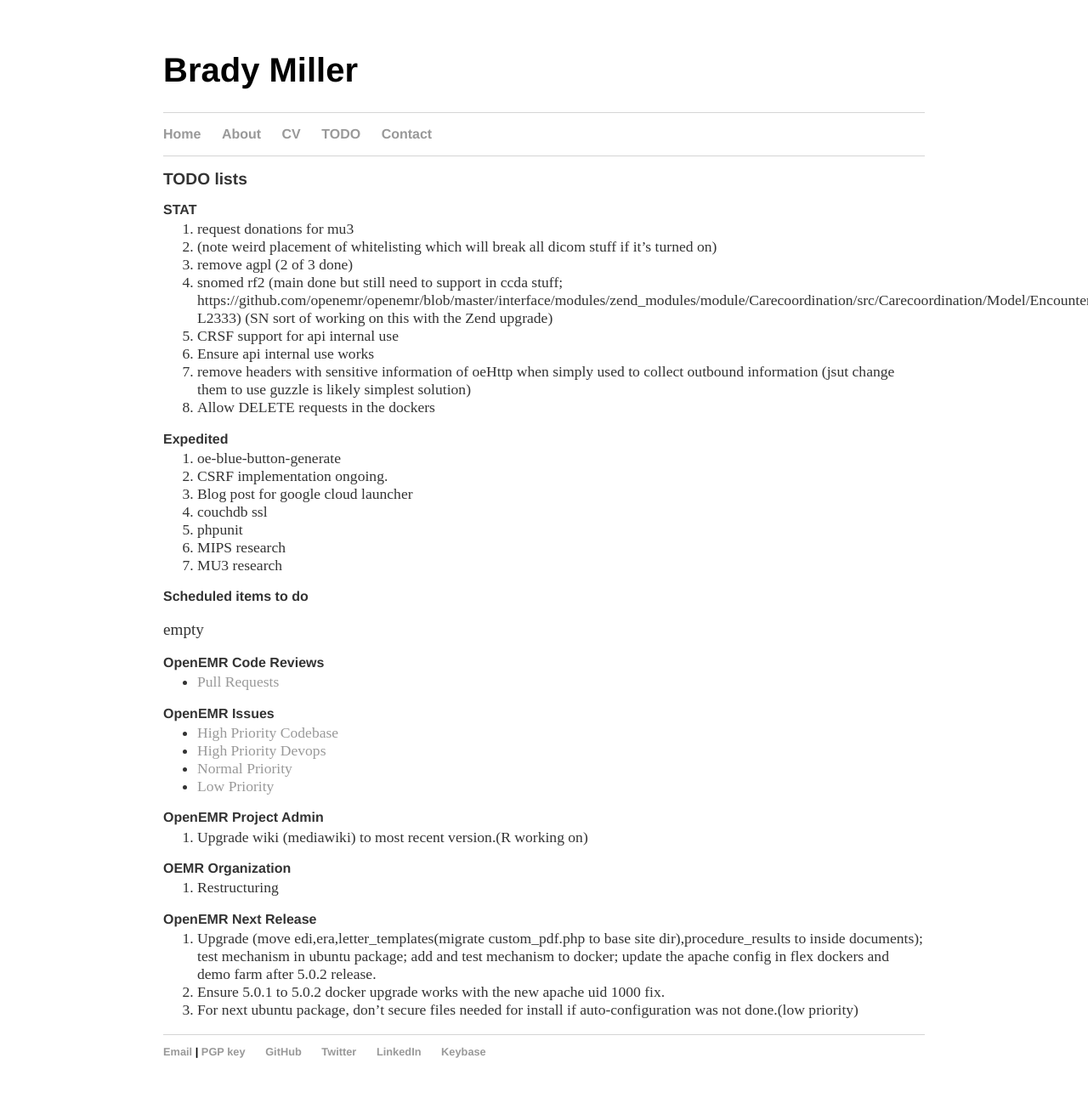
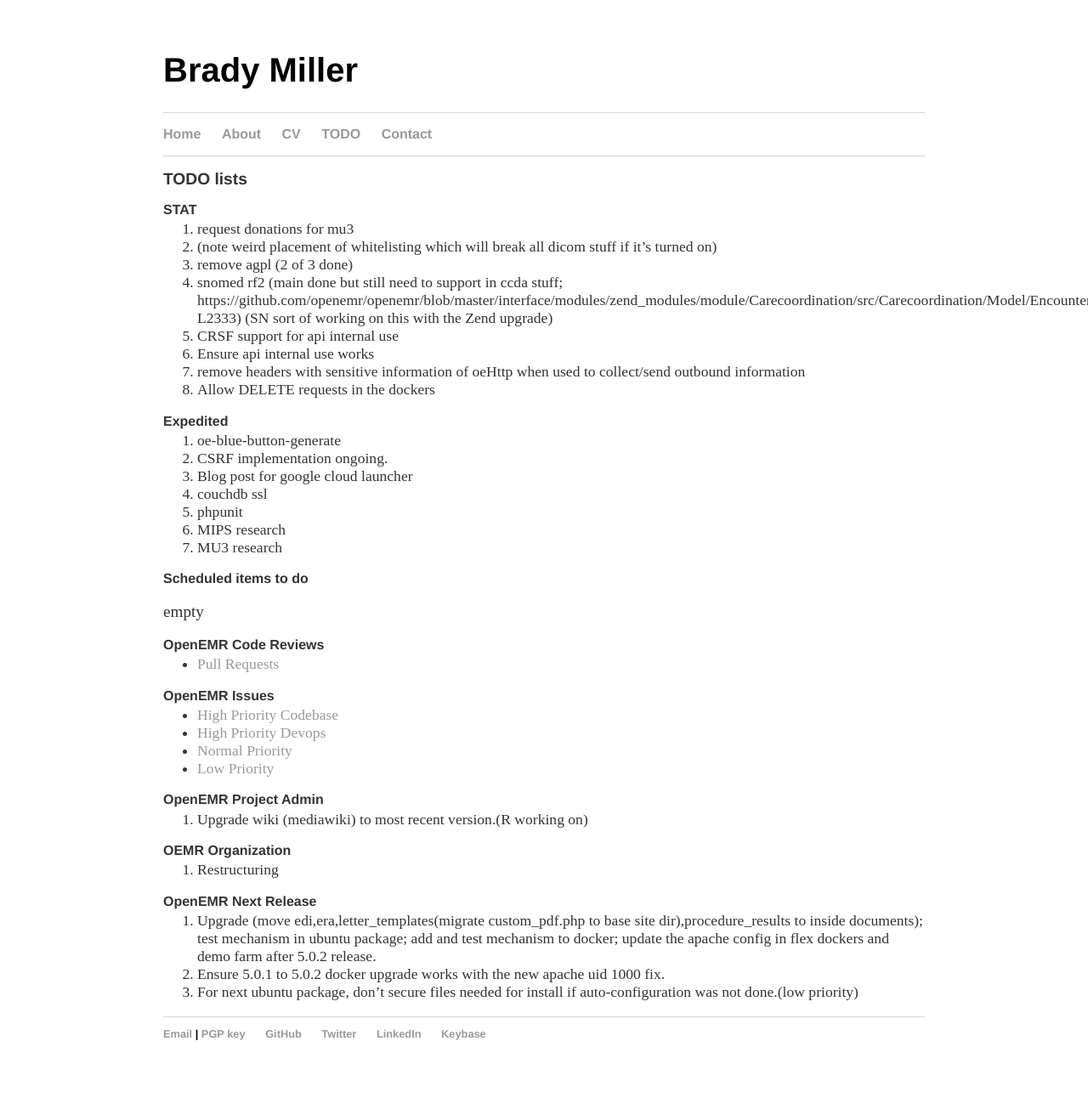
Before and after one commit to bradymiller/bradymiller.github.io, a Jekyll site: the page built from todo/index.md, in a window 1280 px wide. Shown: the whole page at 85% size. Built offline with Jekyll 4.4.1, drawn with Linux system fonts in a browser that asks for light colours; our own code applies the rules of GitHub Pages for plain Markdown files; after the commit the page ends 1284 px from its top, so only the background shows below that.

Commit message:
Update index.md

```diff
--- a/todo/index.md
+++ b/todo/index.md
@@ -10,7 +10,7 @@
 1. snomed rf2 (main done but still need to support in ccda stuff; https://github.com/openemr/openemr/blob/master/interface/modules/zend_modules/module/Carecoordination/src/Carecoordination/Model/EncounterccdadispatchTable.php#L2316-L2333) (SN sort of working on this with the Zend upgrade)
 1. CRSF support for api internal use
 1. Ensure api internal use works
-1. remove headers with sensitive information of oeHttp when simply used to collect outbound information (jsut change them to use guzzle is likely simplest solution)
+1. remove headers with sensitive information of oeHttp when used to collect/send outbound information
 1. Allow DELETE requests in the dockers
 
 ### Expedited
```
